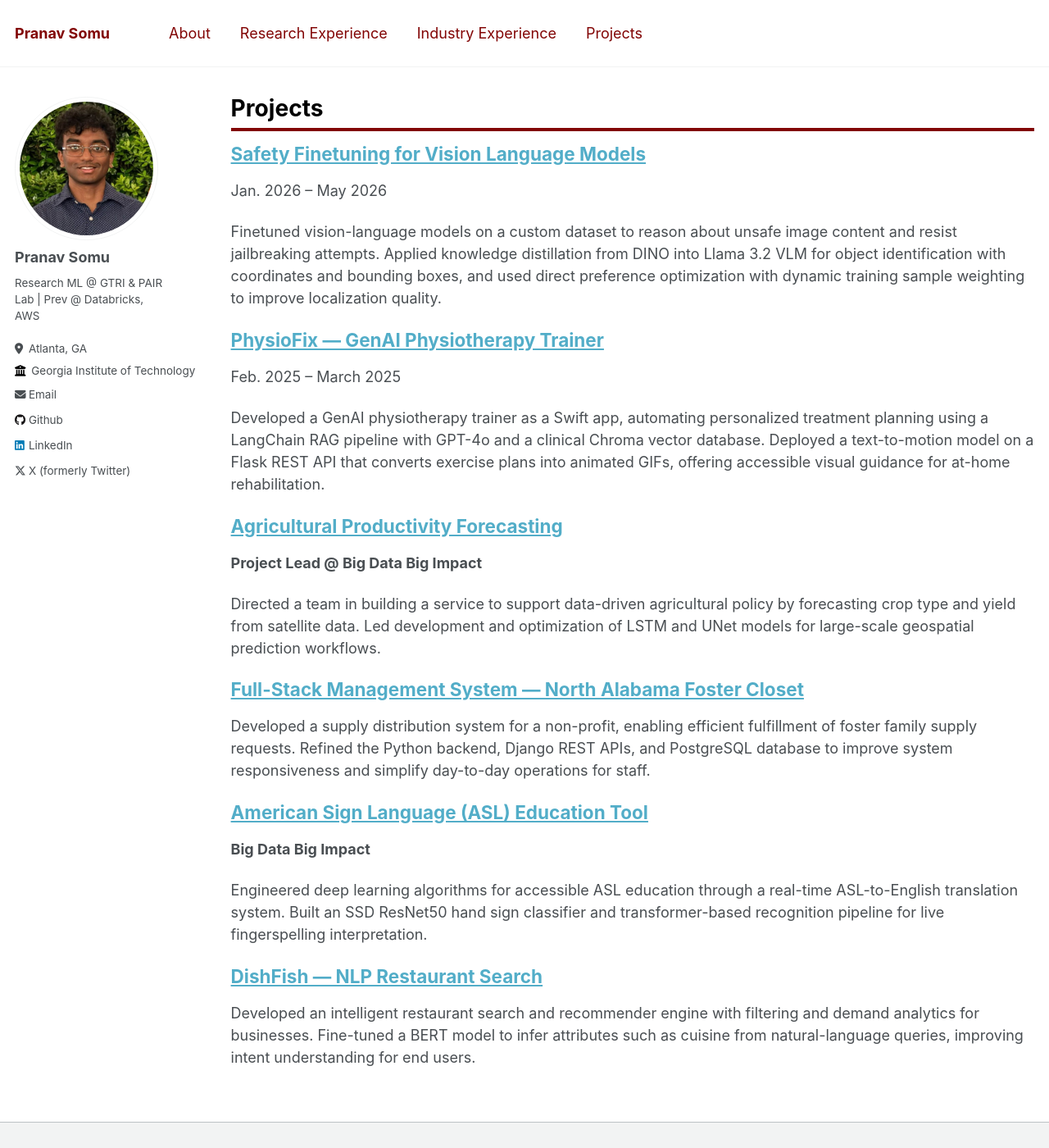
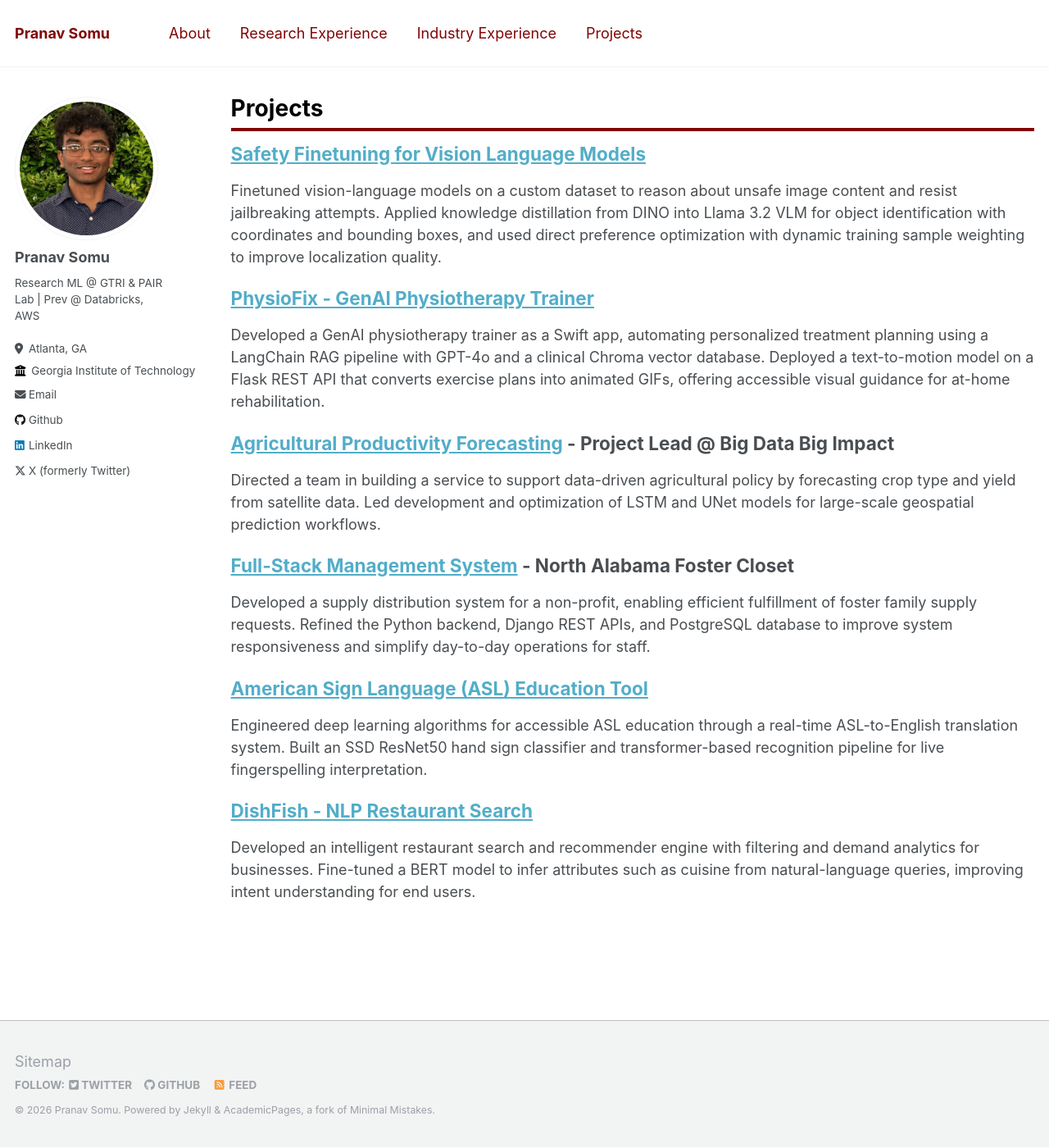
Before and after one commit to pcsom/pcsom.github.io, a Jekyll site: the page built from _pages/projects.md, in a window 1280 px wide and 1400 px high. Shown: the whole window at 82% size. Built offline with Jekyll 4.4.1, drawn with Linux system fonts in a browser that asks for light colours.

Commit message:
Adjust projects

```diff
--- a/_pages/projects.md
+++ b/_pages/projects.md
@@ -7,32 +7,24 @@ author_profile: true
 
 [Safety Finetuning for Vision Language Models](https://github.com/vink246/VG-SPV/tree/main)
 ======
-Jan. 2026 – May 2026
-
 Finetuned vision-language models on a custom dataset to reason about unsafe image content and resist jailbreaking attempts. Applied knowledge distillation from DINO into Llama 3.2 VLM for object identification with coordinates and bounding boxes, and used direct preference optimization with dynamic training sample weighting to improve localization quality.
 
-[PhysioFix — GenAI Physiotherapy Trainer](https://devpost.com/software/physioflix-interactive-genai-physiotherapy-movement-trainer)
+[PhysioFix - GenAI Physiotherapy Trainer](https://devpost.com/software/physioflix-interactive-genai-physiotherapy-movement-trainer)
 ======
-Feb. 2025 – March 2025
-
 Developed a GenAI physiotherapy trainer as a Swift app, automating personalized treatment planning using a LangChain RAG pipeline with GPT-4o and a clinical Chroma vector database. Deployed a text-to-motion model on a Flask REST API that converts exercise plans into animated GIFs, offering accessible visual guidance for at-home rehabilitation.
 
-[Agricultural Productivity Forecasting](https://docs.google.com/presentation/d/1YxSpD4e0Cl23D1ED1i-8W_SxyTv06yqBzpCBEqVu5Ug)
+[Agricultural Productivity Forecasting](https://docs.google.com/presentation/d/1YxSpD4e0Cl23D1ED1i-8W_SxyTv06yqBzpCBEqVu5Ug) - Project Lead @ Big Data Big Impact
 ======
-**Project Lead @ Big Data Big Impact**
-
 Directed a team in building a service to support data-driven agricultural policy by forecasting crop type and yield from satellite data. Led development and optimization of LSTM and UNet models for large-scale geospatial prediction workflows.
 
-[Full-Stack Management System — North Alabama Foster Closet](https://github.com/pcsom/foster-db-system)
+[Full-Stack Management System](https://github.com/pcsom/foster-db-system) - North Alabama Foster Closet
 ======
 Developed a supply distribution system for a non-profit, enabling efficient fulfillment of foster family supply requests. Refined the Python backend, Django REST APIs, and PostgreSQL database to improve system responsiveness and simplify day-to-day operations for staff.
 
 [American Sign Language (ASL) Education Tool](https://github.com/pcsom/fingerspelling-zipformer-hybrid)
 ======
-**Big Data Big Impact**
-
 Engineered deep learning algorithms for accessible ASL education through a real-time ASL-to-English translation system. Built an SSD ResNet50 hand sign classifier and transformer-based recognition pipeline for live fingerspelling interpretation.
 
-[DishFish — NLP Restaurant Search](https://devpost.com/software/dishfish)
+[DishFish - NLP Restaurant Search](https://devpost.com/software/dishfish)
 ======
 Developed an intelligent restaurant search and recommender engine with filtering and demand analytics for businesses. Fine-tuned a BERT model to infer attributes such as cuisine from natural-language queries, improving intent understanding for end users.
```
